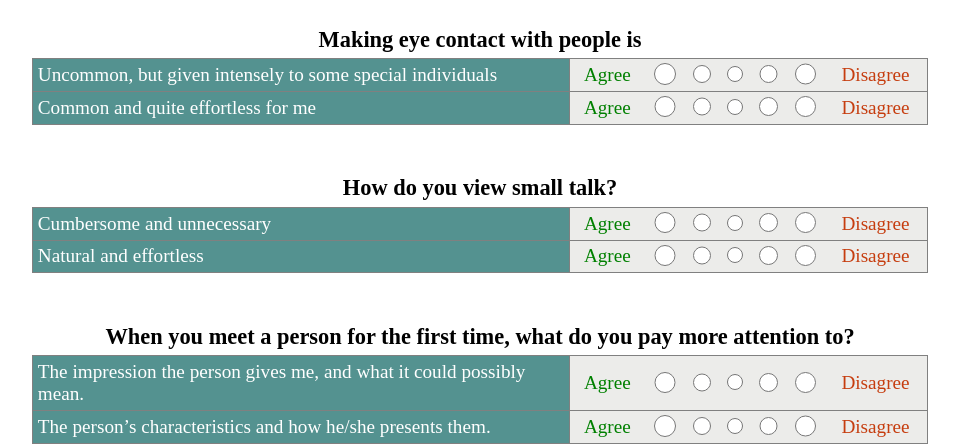
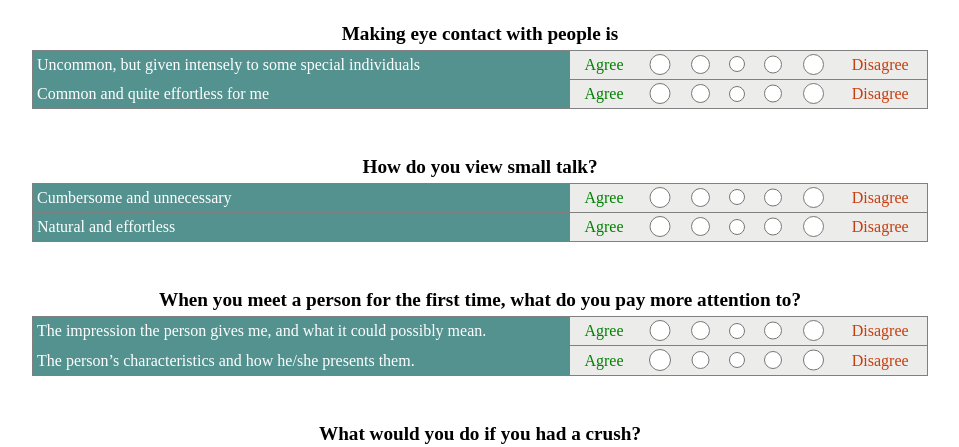
Before and after one commit to jenniezheng/Personality_Test, a plain HTML site: page index.html in a window 1280 px wide. Shown: the part 278-725 px from the top of the page, without its empty margins (160-1119 px from the left). Drawn offline with Linux system fonts and the light colour scheme.

Commit message:
Update style.css

```diff
--- a/style.css
+++ b/style.css
@@ -35,10 +35,10 @@
   td, th { color:black;
 	    font-family:"Times New Roman";
 
-        font-size:1.2em;  }
+        font-size:1em;  }
 
        th  {
-         font-size:1.4em;
+         font-size:1.2em;
          text-align:center;
        }
 
@@ -50,7 +50,7 @@
 
         border-bottom:1px solid grey;
           border-collapse:collapse;
-          margin-top:1.7em;
+          margin-top:1.5em;
           text-align:center;
             padding: .25em;
            }
```
